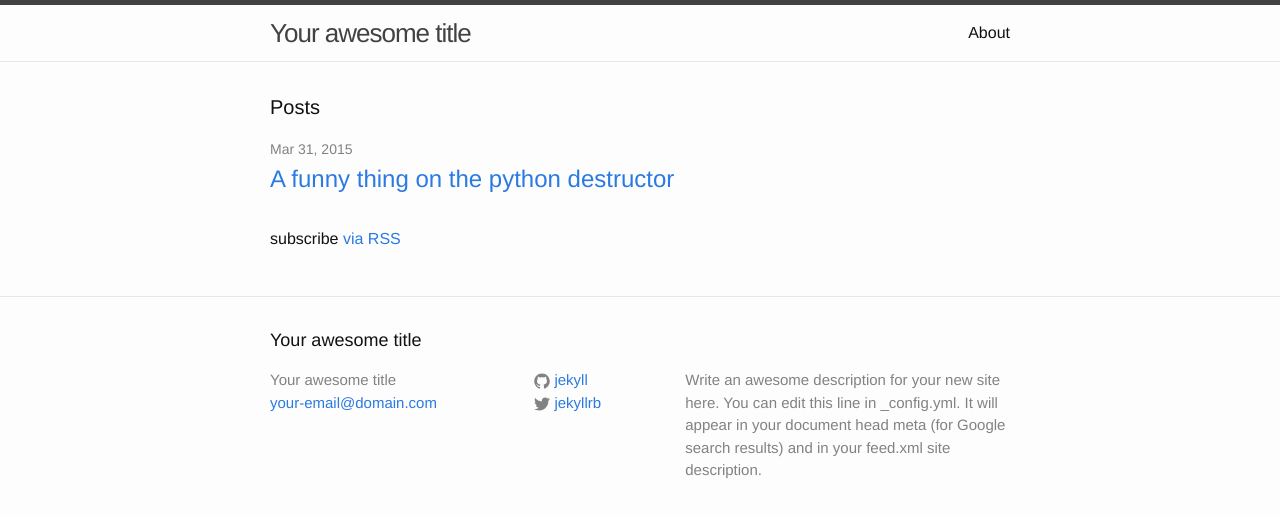
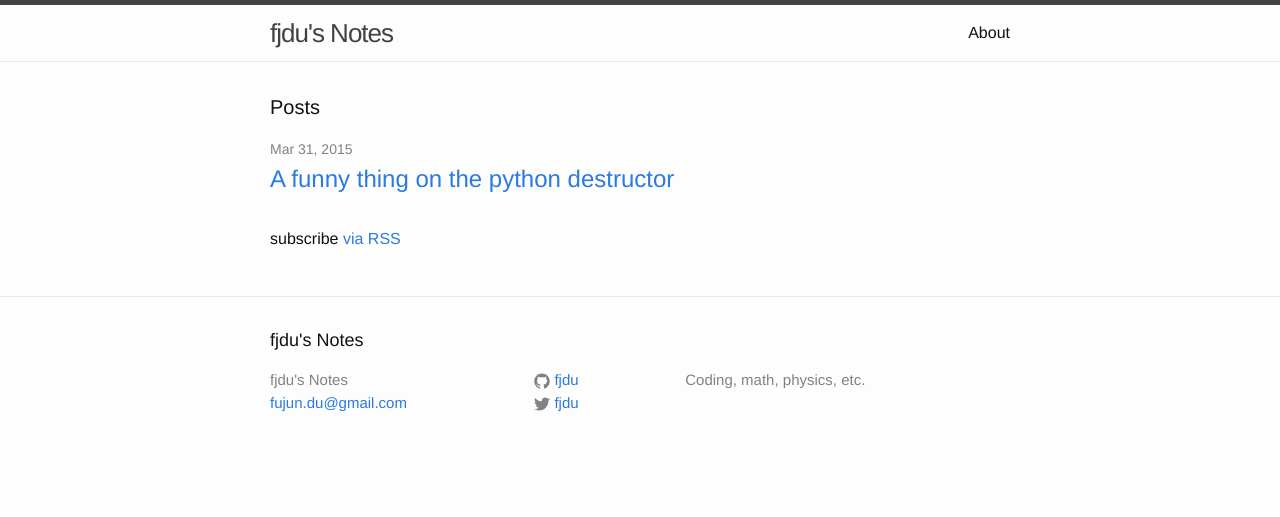
Before and after one commit to fjdu/fjdu.github.io, a Jekyll site: the page built from index.html, in a window 1280 px wide. Shown: the top 517 px of the page. Built offline with Jekyll 4.4.1, drawn with Linux system fonts in a browser that asks for light colours.

Commit message:
_config.yml edited

```diff
--- a/_config.yml
+++ b/_config.yml
@@ -1,14 +1,12 @@
 # Site settings
-title: Your awesome title
-email: your-email@domain.com
+title: fjdu's Notes
+email: fujun.du@gmail.com
 description: > # this means to ignore newlines until "baseurl:"
-  Write an awesome description for your new site here. You can edit this
-  line in _config.yml. It will appear in your document head meta (for
-  Google search results) and in your feed.xml site description.
-baseurl: "" # the subpath of your site, e.g. /blog/
-url: "http://yourdomain.com" # the base hostname & protocol for your site
-twitter_username: jekyllrb
-github_username:  jekyll
+  Coding, math, physics, etc.
+#baseurl: "" # the subpath of your site, e.g. /blog/
+#url: "http://yourdomain.com" # the base hostname & protocol for your site
+twitter_username: fjdu
+github_username:  fjdu
 
 # Build settings
 markdown: kramdown
```
